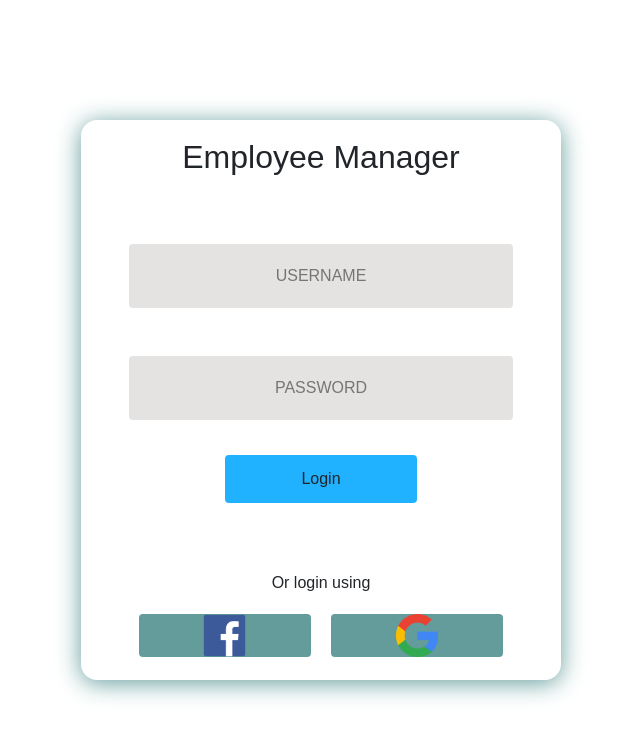
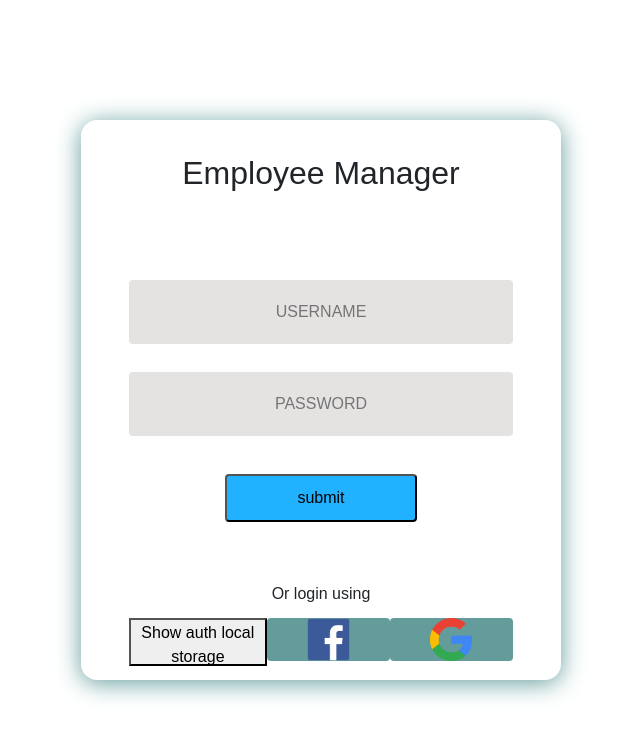
Before and after one commit to Papgooner/EmployeeManagerProject, a React (Create React App) app in the folder employeemanager/: page / in a window 1280 px wide. Shown: the top 738 px of the page, without its empty margins (319-959 px from the left). Built offline with nearby package versions, Linux system fonts and the light colour scheme.

Commit message:
more issues

```diff
--- a/employeemanager/src/App.js
+++ b/employeemanager/src/App.js
@@ -1,19 +1,11 @@
 import './App.css';
 import StartPage from './Pages/StartPage';
-import {Routes, Route} from 'react-router-dom';
-import NotFoundPage from './Pages/NotFoundPage';
-import HomePage from './Pages/HomePage';
 import 'bootstrap/dist/css/bootstrap.min.css';
 
 function App() {
   return (
     <div className="App">
-      <Routes>
-      <Route path="*" element={<NotFoundPage />} />
-      <Route path="/" element={<StartPage />} />
-      <Route path="/HomePage" element={<HomePage />} />
-      </Routes>
-
+      <StartPage />
     </div>
   );
 }
--- /dev/null
+++ b/employeemanager/src/Components/Header.css
@@ -0,0 +1,3 @@
+.header-title {
+    margin-top: 20px;
+}
--- a/employeemanager/src/Components/Header.js
+++ b/employeemanager/src/Components/Header.js
@@ -1,7 +1,9 @@
+import "./Header.css";
+
 function Header(props) {
     return (
         <div>
-            <h2>{props.headerTitle}</h2>
+            <h2 className="header-title">{props.headerTitle}</h2>
         </div>
     )
 }
--- a/employeemanager/src/Components/LoginForm.css
+++ b/employeemanager/src/Components/LoginForm.css
@@ -56,6 +56,8 @@
 
 .LoginForm{
     width: 100%;
+    align-items: center;
+    display:contents;
 }
 
 .Alt-Btn {
@@ -76,6 +78,7 @@
     transition: 0.5s;
     border-radius: 0.25em;
     cursor: pointer;
+    margin-top: 10px;
 }
 
 .Login-Pri:hover {
--- a/employeemanager/src/Components/LoginForm.js
+++ b/employeemanager/src/Components/LoginForm.js
@@ -1,48 +1,47 @@
 import './LoginForm.css'
 import Header from "../Components/Header";
 import { useState } from 'react';
+import { useNavigate } from "react-router-dom";
 
-function LoginForm(){
+function LoginForm() {
+    const navigate = useNavigate();
     const [username, setUsername] = useState("");
     const [password, setPassword] = useState("");
-    const [authenticated, setAuthenticated] = useState(localStorage.getItem(localStorage.getItem("authenticated")|| false));
-    const users = [{username: "Papgooner", password: "4322"}];
+    const [authenticated, setAuthenticated] = useState(localStorage.getItem(localStorage.getItem("authenticated") || false));
+    const users = [{ username: "Tom", password: "testpassword" }];
 
     function handleSubmit(e) {
         e.preventDefault()
         const account = users.find((user) => user.username === username);
-        if(account && account.password === password) {
+        if (account && account.password === password) {
             setAuthenticated(true)
-            localStorage.setItem("authenticatd", true);
-        }
-    };
-
-    function passwordCheck(){
-        console.log("Password Check");
-        if(currentPassword === "Thomas4322") {
-            console.log("true");
-
+            localStorage.setItem("authenticated", true);
+            console.log(localStorage.getItem("authenticated"));
+            return navigate("/HomePage")
         }
         else {
-            console.log("false");
+            localStorage.setItem('authenticated', false);
+            console.log("after:" && localStorage.getItem('authenticated'))
         }
     }
 
+    function showAuth(){
+        console.log(localStorage.getItem('authenticated'))
+    }
     return (
         <div className="LoginScreenDiv">
             <Header headerTitle="Employee Manager" />
-            <form className="LoginForm">
-            <br></br>
-            <input type="text" placeholder="USERNAME" className="LogininputBox" id="UsernameInput" /><br></br>
-            <br></br>
-            <br></br>
-            <input type="password" placeholder="PASSWORD" className="LogininputBox" id="PasswordInput" />
+            <form onSubmit={handleSubmit} className="LoginForm">
+                <br></br>
+                <input type="text" placeholder="USERNAME" className="LogininputBox" id="UsernameInput" value={username} onChange={(e) => setUsername(e.target.value)} />
+                <input type="password" placeholder="PASSWORD" className="LogininputBox" id="PasswordInput" value={password} onChange={(e) => setPassword(e.target.value)} />
+
+                <input className="Login-Pri" type="submit" value="submit" />
+                <p className="Login-Pri-Text">Or login using</p>
             </form>
 
-            <div className="Login-Pri" onClick={passwordCheck}>Login</div>
-            <p className="Login-Pri-Text">Or login using</p>
-
             <div className="Login-Alt">
+                <button onClick={showAuth}>Show auth local storage</button>
                 <div className="facebook Alt-Btn"></div>
                 <div className="google Alt-Btn"></div>
             </div>
--- a/employeemanager/src/Pages/HomePage.js
+++ b/employeemanager/src/Pages/HomePage.js
@@ -1,10 +1,26 @@
+import { useEffect, useState } from "react";
+import { Navigate } from "react-router-dom";
+
 import Header from "../Components/Header";
 function HomePage() {
-    return(
-        <div>
-            <Header headerTitle="HomePage"/>
-        </div>
-    )
-}
+    const [authenticated, setAuthenticated] = useState(null);
+    useEffect(() => {
+        const loggedInUser = localStorage.getItem("authenticated");
+        console.log(loggedInUser);
+        if (loggedInUser) {
+            setAuthenticated(loggedInUser);
+        }
+    }, []);
+
+    if (!authenticated) {
+        console.log("auth failed")
+    } else {
+        return (
+            <div>
+                <Header headerTitle="HomePage" />
+            </div>
+        );
+    }
+};
 
 export default HomePage;
--- a/employeemanager/src/Pages/NotFoundPage.js
+++ b/employeemanager/src/Pages/NotFoundPage.js
@@ -2,7 +2,7 @@ import ErrorComponent from "../Components/Error";
 
 function NotFoundPage(){
     return (
-        <ErrorComponent errorTitle="Error 404 Page Not Found" errorMessage="Return to " errorLink="/HomePage" errorLinkText="Home Page" />
+        <ErrorComponent errorTitle="Error 404 Page Not Found" errorMessage="Return to " errorLink="/Login" errorLinkText="Home Page" />
     )
 }
 
--- a/employeemanager/src/index.js
+++ b/employeemanager/src/index.js
@@ -1,17 +1,21 @@
 import React from 'react';
 import ReactDOM from 'react-dom/client';
-import './index.css';
 import App from './App';
-import reportWebVitals from './reportWebVitals';
-import { BrowserRouter } from 'react-router-dom';
+import { BrowserRouter, Route, Routes } from 'react-router-dom';
+import NotFoundPage from './Pages/NotFoundPage';
+import StartPage from './Pages/StartPage';
+import HomePage from './Pages/HomePage';
 
 const root = ReactDOM.createRoot(document.getElementById('root'));
 root.render(
   <React.StrictMode>
     <BrowserRouter>
-    <App />
+    <Routes>
+      <Route index element={<App />} />
+      <Route path="*" element={<NotFoundPage />} />
+      <Route path="/Login" element={<StartPage />} />
+      <Route path="/HomePage" element={<HomePage />} />
+      </Routes>
     </BrowserRouter>
   </React.StrictMode>
 );
-
-reportWebVitals();
```
